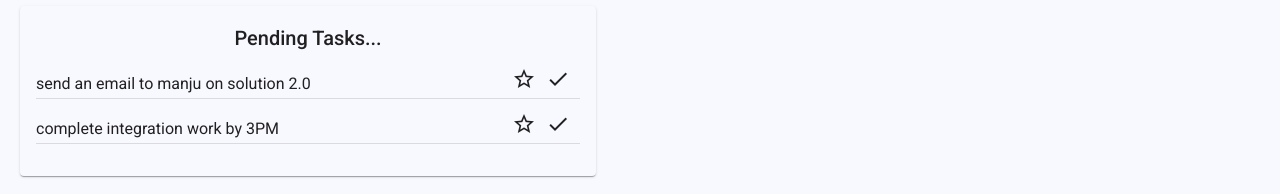
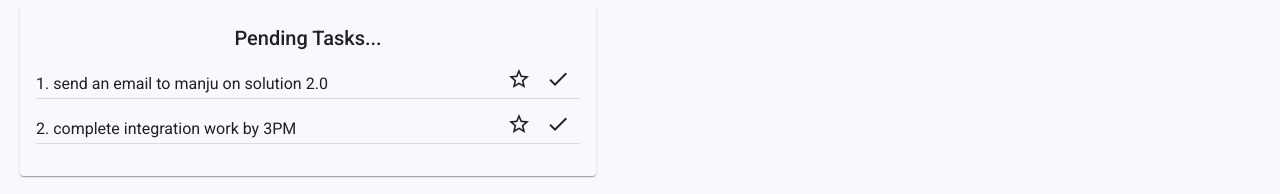
Before and after one commit to NagarjunK98/To-Do-Application, an Angular app: page / in a window 1280 px wide. Shown: the part 214-408 px from the top of the page. Built offline with nearby package versions, Linux system fonts and the light colour scheme.

Commit message:
task id added to view

```diff
--- a/src/app/components/task-list/task-list.component.css
+++ b/src/app/components/task-list/task-list.component.css
@@ -20,7 +20,7 @@ div .heading {
   bottom: 3px;
 }
 .mark-button {
-    position: absolute;
-    right: 24px;
-    bottom: 3px;
-  }
+  position: absolute;
+  right: 29px;
+  bottom: 3px;
+}
--- a/src/app/components/task-list/task-list.component.html
+++ b/src/app/components/task-list/task-list.component.html
@@ -22,7 +22,7 @@
         <h2 class="heading">Pending Tasks...</h2>
         <div *ngFor="let task of tasksList; let i = index" class="content">
           <h3>
-            {{ task }}
+            {{ i + 1 }}. {{ task }}
             <button mat-button class="mark-button">
               <mat-icon>star_border</mat-icon>
             </button>
--- a/src/app/components/task-list/task-list.component.ts
+++ b/src/app/components/task-list/task-list.component.ts
@@ -10,8 +10,8 @@ export class TaskListComponent implements OnInit {
     'send an email to manju on solution 2.0',
     'complete integration work by 3PM',
   ];
+  id: any;
   constructor() {}
-  id: any;
   ngOnInit(): void {}
 
   addTask(taskName: string) {
```
